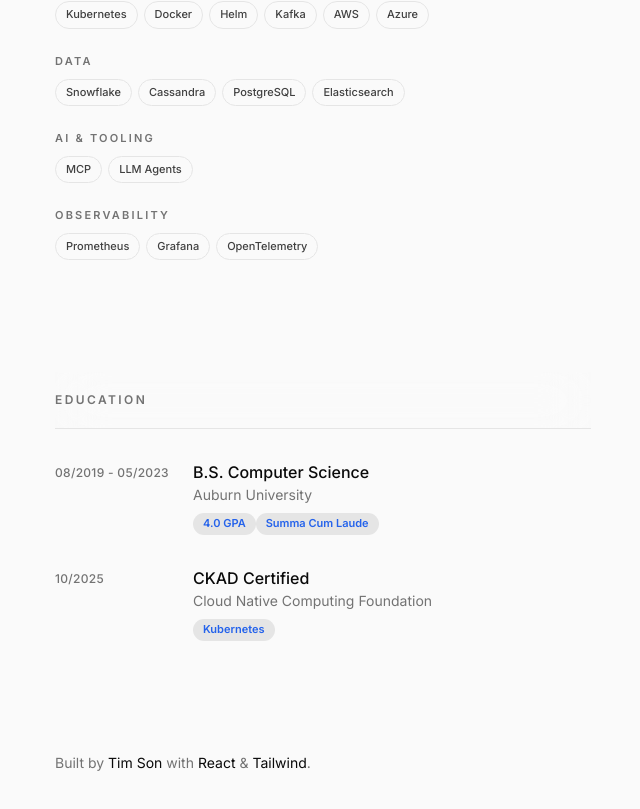
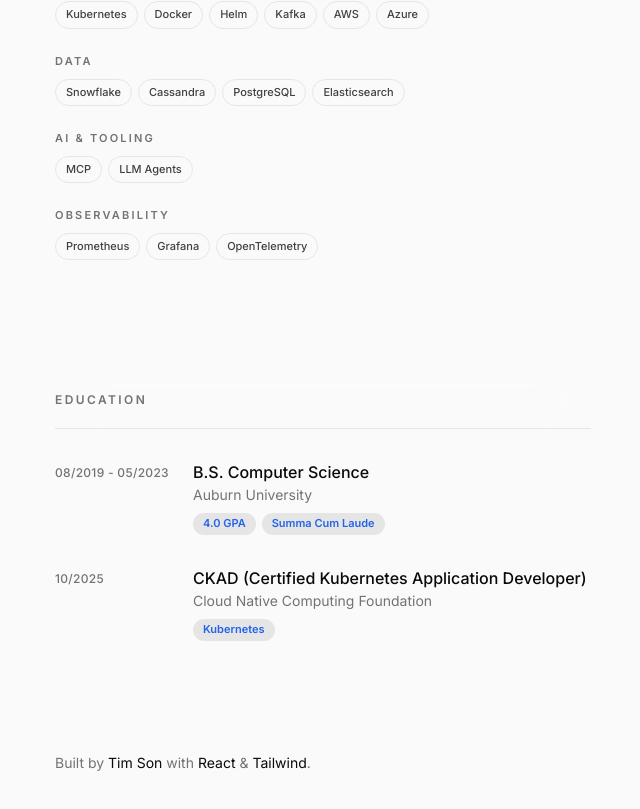
Before and after one commit to timsonau/portfolio, a React (Vite) app: page / in a window 1280 px wide. Shown: the part 1569-2378 px from the top of the page, without its empty margins (593-1233 px from the left). Built offline with nearby package versions, Linux system fonts and the light colour scheme; no server answers.

Commit message:
style: add proper gaps for education tags

```diff
--- a/src/components/EducationSection.tsx
+++ b/src/components/EducationSection.tsx
@@ -11,17 +11,22 @@ export default function EducationSection() {
           <div className="z-10 lg:col-span-6">
             <h3 className="font-medium text-foreground leading-snug">B.S. Computer Science</h3>
             <p className="mt-0.5 text-sm text-muted-foreground">Auburn University</p>
-            <span className="mt-2 inline-flex rounded-full bg-muted px-2.5 py-0.5 text-[11px] font-semibold text-highlight">4.0 GPA</span>
-            <span className="mt-2 inline-flex rounded-full bg-muted px-2.5 py-0.5 text-[11px] font-semibold text-highlight">Summa Cum Laude</span>
+            <div className="flex flex-wrap gap-1.5">
+              <span className="mt-2 inline-flex rounded-full bg-muted px-2.5 py-0.5 text-[11px] font-semibold text-highlight">4.0 GPA</span>
+              <span className="mt-2 inline-flex rounded-full bg-muted px-2.5 py-0.5 text-[11px] font-semibold text-highlight">Summa Cum Laude</span>
+            </div>
+
           </div>
         </div>
         <div className="reveal-child group relative grid lg:grid-cols-8 lg:gap-4">
           <div className="absolute -inset-x-4 -inset-y-4 z-0 hidden rounded-xl transition-all duration-300 lg:block lg:group-hover:bg-card/80 lg:group-hover:shadow-[inset_0_0_0_1px_var(--border)]" />
           <div className="z-10 mb-1 mt-1 text-xs font-medium uppercase tracking-wide text-muted-foreground lg:col-span-2">10/2025</div>
           <div className="z-10 lg:col-span-6">
-            <h3 className="font-medium text-foreground leading-snug">CKAD Certified</h3>
+            <h3 className="font-medium text-foreground leading-snug">CKAD (Certified Kubernetes Application Developer)</h3>
             <p className="mt-0.5 text-sm text-muted-foreground">Cloud Native Computing Foundation</p>
-            <span className="mt-2 inline-flex rounded-full bg-muted px-2.5 py-0.5 text-[11px] font-semibold text-highlight">Kubernetes</span>
+            <div className="flex flex-wrap gap-1.5">
+              <span className="mt-2 inline-flex rounded-full bg-muted px-2.5 py-0.5 text-[11px] font-semibold text-highlight">Kubernetes</span>
+            </div>
           </div>
         </div>
       </div>
```
